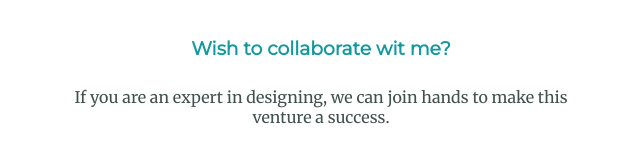
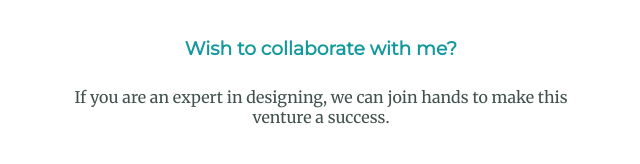
Before and after one commit to rithinjacob10/Portfolio, a plain HTML site: page index.html in a window 1280 px wide. Shown: the part 1861-2025 px from the top of the page, 319-959 px from the left. Drawn offline with Linux system fonts and the light colour scheme.

Commit message:
Update index.html

```diff
--- a/index.html
+++ b/index.html
@@ -38,7 +38,7 @@
       <hr>
       <div class="contact-me">
         <h2>Get In Touch</h2>
-        <h3>Wish to collaborate wit me?</h3>
+        <h3 class="collaborate">Wish to collaborate with me?</h3>
         <p class="final">If you are an expert in designing, we can join hands to make this venture a success.</p>
         <a href="mailto:rithinjacob10@gmail.com" class="btn">CONTACT ME</a>
       </div>
```
